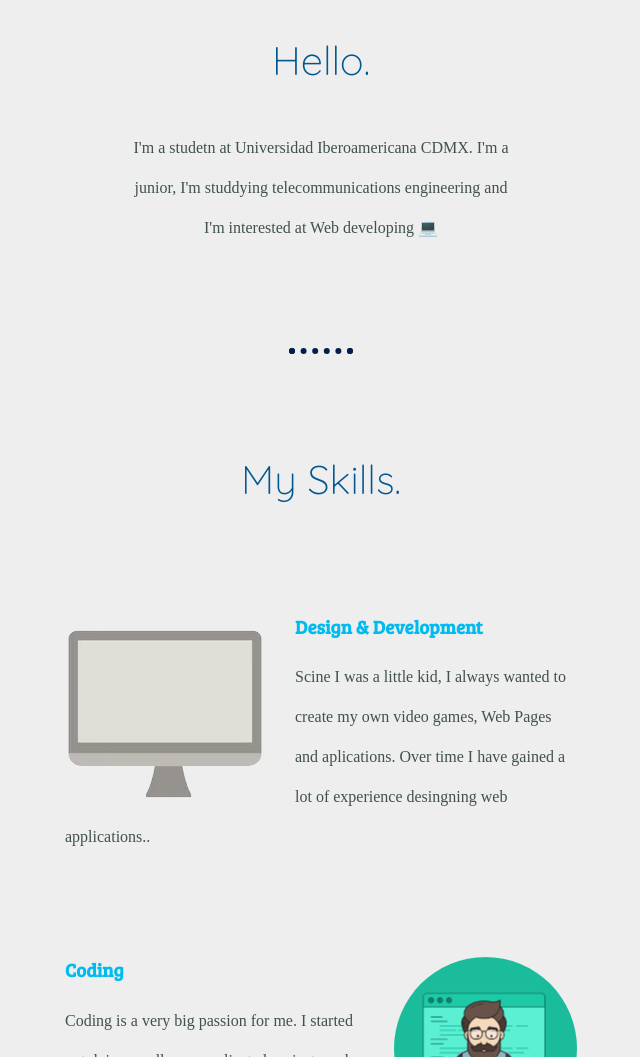
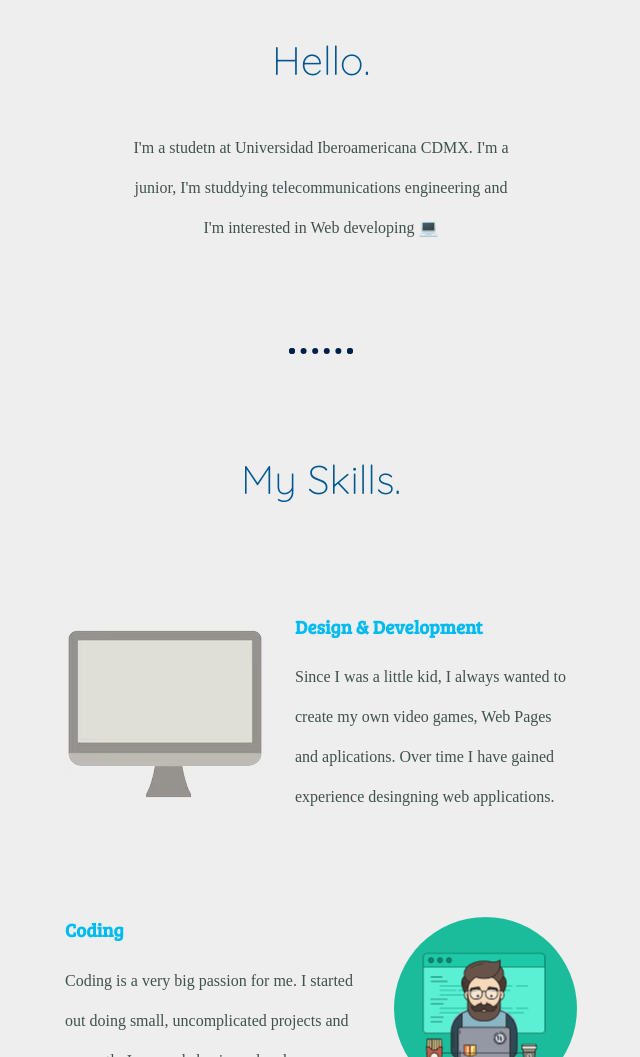
Before and after one commit to elch0101/personal-site, a plain HTML site: page index.html in a window 1280 px wide. Shown: the part 1161-2218 px from the top of the page, without its empty margins (319-959 px from the left). Drawn offline with Linux system fonts and the light colour scheme.

Commit message:
Otrography

```diff
--- a/index.html
+++ b/index.html
@@ -22,7 +22,7 @@
     <div class="profile">
       <img src="images/Elias.png" alt="profile-img">
       <h2>Hello.</h2>
-      <p class="intro">I'm a studetn at Universidad Iberoamericana CDMX. I'm a junior, I'm studdying telecommunications engineering and I'm interested at Web developing 💻</p>
+      <p class="intro">I'm a studetn at Universidad Iberoamericana CDMX. I'm a junior, I'm studdying telecommunications engineering and I'm interested in Web developing 💻</p>
     </div>
     <hr>
     <div class="skills">
@@ -30,7 +30,7 @@
       <div class="skill-row">
         <img class="computer-img" src="images/computer.webp" alt="Computer-img">
         <h3>Design & Development</h3>
-        <p>Scine I was a little kid, I always wanted to create my own video games, Web Pages and aplications. Over time I have gained a lot of experience desingning web applications..</p>
+        <p>Since I was a little kid, I always wanted to create my own video games, Web Pages and aplications. Over time I have gained experience desingning web applications.</p>
       </div>
       <div class="skill-row">
         <img class="dev-img" src="images/dev.png" alt="Developer-img">
```
